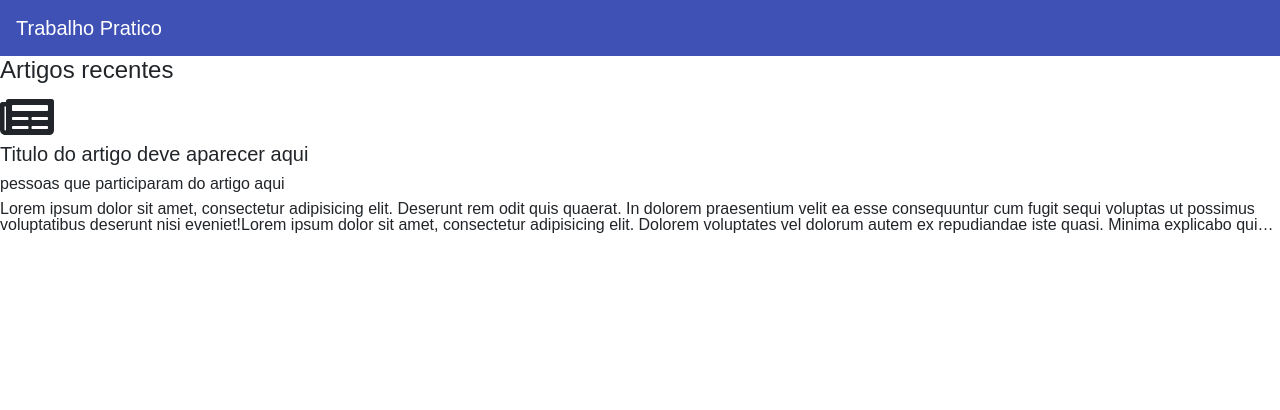
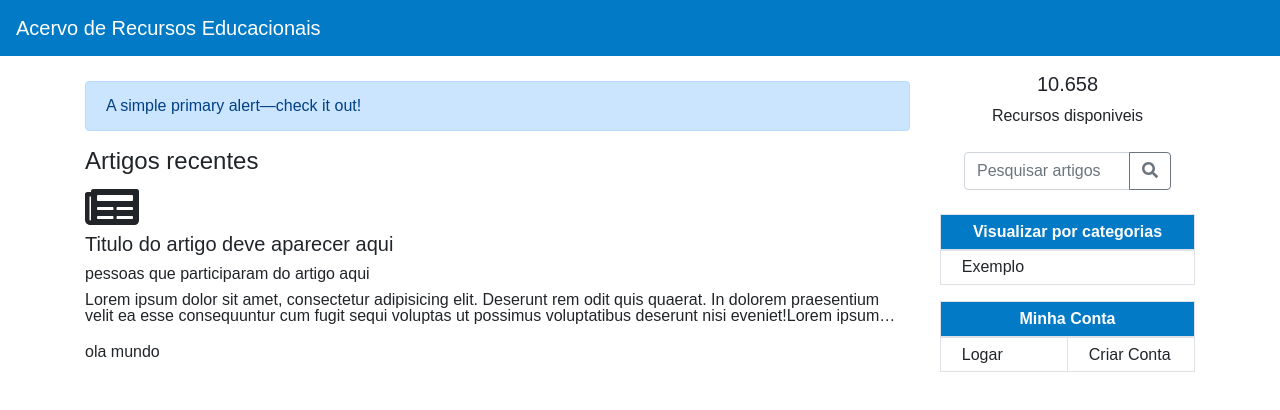
Before and after one commit to HigorAlves/BD-Trabalho-Pratico-1, a React (Create React App) app: page / in a window 1280 px wide. Shown: the top 410 px of the page. Built offline with nearby package versions, Linux system fonts and the light colour scheme.

Commit message:
Atualização na Home

```diff
--- a/public/index.html
+++ b/public/index.html
@@ -1,5 +1,6 @@
 <!DOCTYPE html>
-<html lang="en">
+<html lang="pt-br">
+
 <head>
   <meta charset="utf-8">
   <meta name="viewport" content="width=device-width, initial-scale=1, shrink-to-fit=no">
@@ -19,8 +20,9 @@
       work correctly both with client-side routing and a non-root public URL.
       Learn how to configure a non-root public URL by running `npm run build`.
     -->
-    <title>React App</title>
+  <title>Acervo de Recursos Educacionais</title>
 </head>
+
 <body>
   <noscript>
     You need to enable JavaScript to run this app.
@@ -37,4 +39,5 @@
       To create a production bundle, use `npm run build` or `yarn build`.
     -->
 </body>
+
 </html>
--- a/src/App.js
+++ b/src/App.js
@@ -3,17 +3,30 @@ import './App.css';
 import Navbar from './components/Navbar';
 import Sidebar from './components/Sidebar';
 import Posts from './components/Posts';
+import Jumbotron from './components/Jumbotron';
 
 class App extends Component {
 	render() {
 		return (
-			<div>
+			<section>
 				<Navbar />
-				<main>
-					<Posts />
-					{/* <Sidebar /> */}
-				</main>
-			</div>
+				<div className={'container header'}>
+					<div className={'row centralizado'}>
+						<div className="col-lg-9 col-md-7 col-sm-5">
+							<div class="alert alert-primary" role="alert">
+								A simple primary alert—check it out!
+							</div>
+							<Posts />
+							<p>ola mundo</p>
+						</div>
+
+						{/*Sidebar com as opões escolhidas*/}
+						<div className={'col-lg-3 col-md-3 col-sm-3 d-none d-sm-none d-lg-block'}>
+							<Sidebar />
+						</div>
+					</div>
+				</div>
+			</section>
 		);
 	}
 }
--- a/src/assets/css/navbar.css
+++ b/src/assets/css/navbar.css
@@ -1,3 +1,7 @@
 .navbar-primary {
-  background-color: #3f51b5;
+  background-color: #027ac6;
 }
+
+nav {
+  margin-bottom: 1em;
+}
--- /dev/null
+++ b/src/components/Jumbotron.js
@@ -0,0 +1,15 @@
+import React, { Component } from 'react';
+
+export default class Jumbotron extends Component {
+  render() {
+    return (
+      <div className="jumbotron">
+        <h1 className="display-4">Bem Vindo ao Acervo</h1>
+        <p className="lead">This is a simple hero unit, a simple jumbotron-style component for calling extra attention to featured content or information.</p>
+        <hr className="my-4" />
+        <p>It uses utility classes for typography and spacing to space content out within the larger container.</p>
+        <a className="btn btn-primary btn-sm" href="#" role="button">Learn more</a>
+      </div>
+    )
+  }
+}
--- a/src/components/Navbar.js
+++ b/src/components/Navbar.js
@@ -8,7 +8,7 @@ export default class Navbar extends Component {
 			<div>
 				<nav className="navbar navbar-expand-lg navbar-dark navbar-primary">
 					<a className="navbar-brand" href="">
-						Trabalho Pratico
+						Acervo de Recursos Educacionais
 					</a>
 					<button
 						className="navbar-toggler"
--- a/src/components/Sidebar.js
+++ b/src/components/Sidebar.js
@@ -1,25 +1,81 @@
 import React, { Component } from 'react';
 import '../assets/css/table.css';
+import { SEARCH } from '../lib/fontAwesome';
 
 export default class Sidebar extends Component {
 	render() {
 		return (
-			<div className="d-none d-sm-none d-lg-block col-xl-2 bd-toc">
-				<div className="table-responsive">
-					<table>
+			<div>
+				<section>
+					<h5 className="centralizado">10.658</h5>
+					<span className="centralizado">Recursos disponiveis</span>
+					<div className="input-group p-4">
+						<input
+							type="text"
+							className="form-control"
+							placeholder="Pesquisar artigos"
+							aria-label="Recipient's username"
+							aria-describedby="button-addon2"
+						/>
+						<div className="input-group-append">
+							<button
+								className="btn btn-outline-secondary"
+								type="button"
+								id="button-addon2"
+							>
+								<SEARCH />
+							</button>
+						</div>
+					</div>
+				</section>
+				<section>
+					<div className="container-fluid">
+						<div className="row">
+							<table className="table table-bordered table-hover table-sm">
 								<thead>
 									<tr>
-								<th className="texto">Items</th>
+										<th>Visualizar por categorias</th>
 									</tr>
 								</thead>
 								<tbody>
 									<tr>
-								<td>ola mundo</td>
+										<td>
+											<span>Exemplo</span>
+										</td>
 									</tr>
 								</tbody>
 							</table>
 						</div>
 					</div>
+				</section>
+
+				<section>
+					<div className="container-fluid">
+						<div className="row">
+							<table className="table table-bordered table-hover table-sm">
+								<thead>
+									<tr>
+										<th colSpan="2" align="justify">
+											Minha Conta
+											</th>
+									</tr>
+								</thead>
+								<tbody>
+									<tr>
+										<td>
+											<span>Logar</span>
+										</td>
+										<td>
+											<span>Criar Conta</span>
+										</td>
+									</tr>
+								</tbody>
+							</table>
+						</div>
+					</div>
+				</section>
+
+			</div >
 		);
 	}
 }
--- a/src/index.css
+++ b/src/index.css
@@ -11,22 +11,22 @@ body {
 }
 
 .primary-color {
-  background-color: #3f51b5;
+  background-color: #027ac6;
 }
 
 .table {
   width: 90vw;
-  border-top-right-radius: 0.3em;
 }
 
 th {
-  background-color: #3f51b5;
+  background-color: #027ac6;
   color: white;
   text-align: center;
 }
 table td {
   width: 50%;
 }
+
 td span {
   margin-left: 1em;
 }
@@ -37,3 +37,9 @@ td span {
 .semMargin{
   margin-bottom: 0;
 }
+
+.centralizado{
+  display: flex;
+  justify-content: center;
+  align-items: center;
+}
```
Also changed, not shown: src/screens/Login.js (added, +11 -0 lines), 1 other file (tests, documents, lock files or other folders). Lines whose indentation alone changed are shown as unchanged.
